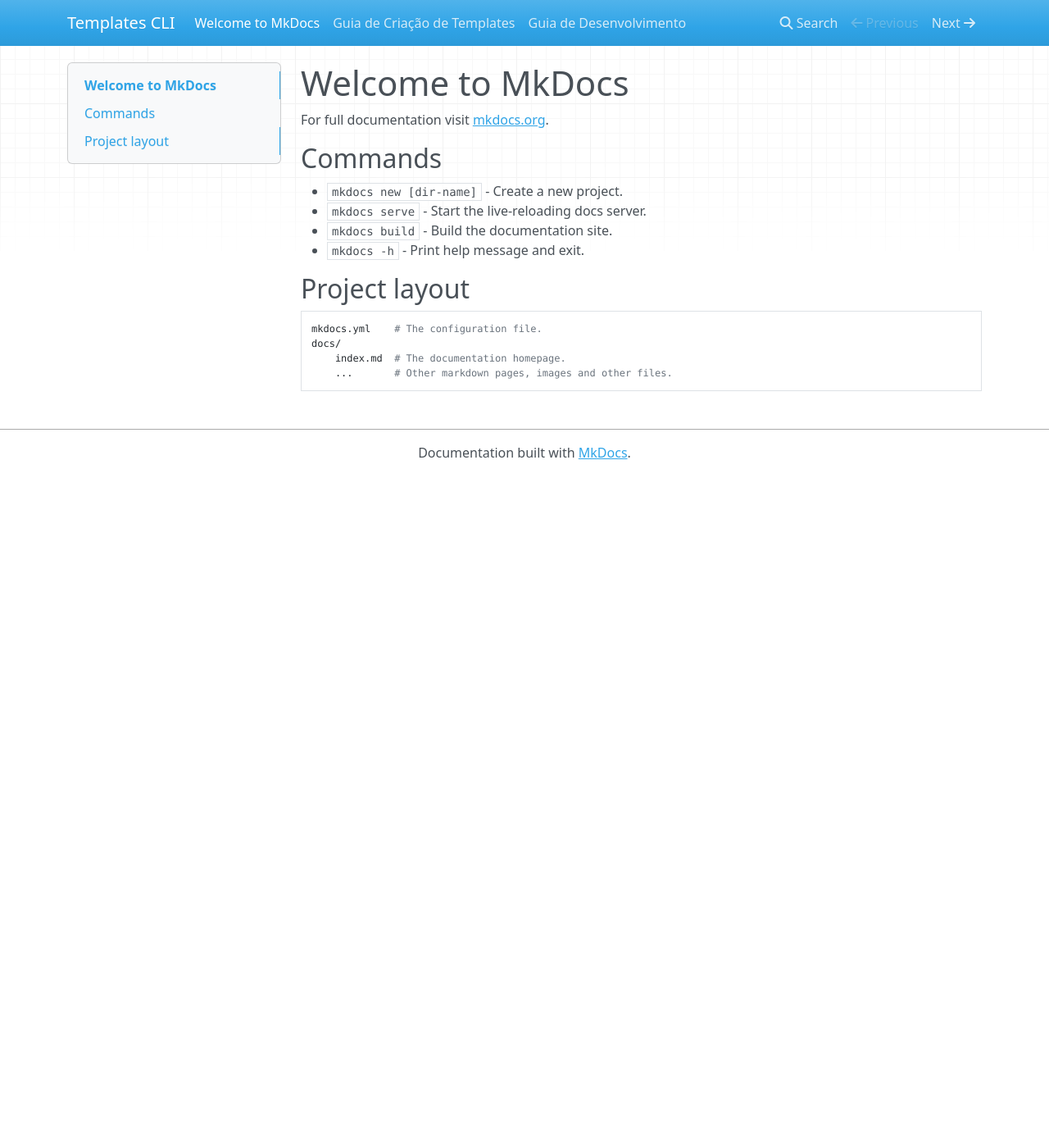
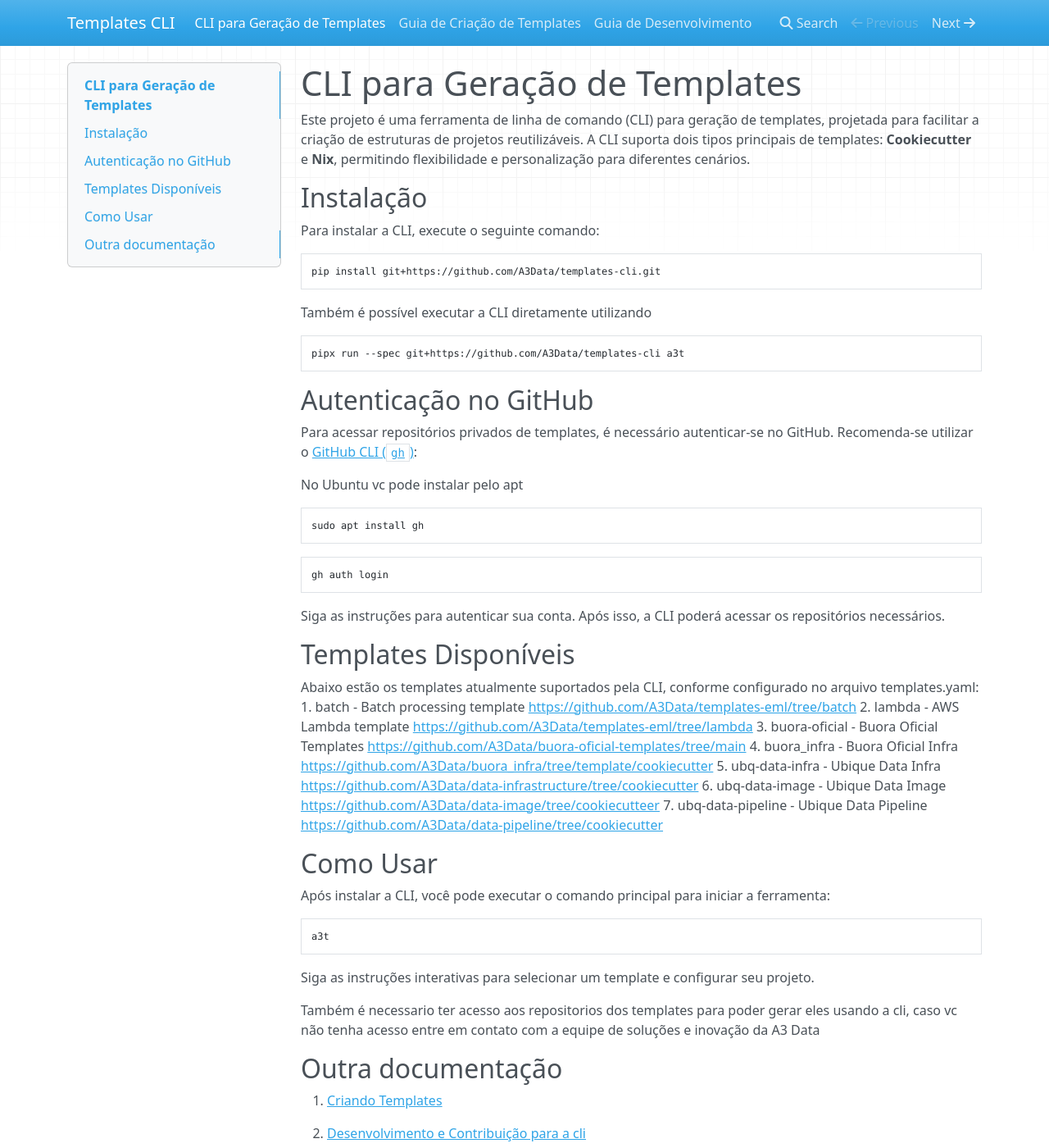
Before and after one commit to A3Data/templates-cli, an MkDocs documentation site: the page built from docs/index.md, in a window 1280 px wide and 1400 px high. Shown: the whole window at 82% size. Built offline with MkDocs 1.6.1, drawn with Linux system fonts in a browser that asks for light colours; nearby versions of some CDN libraries.

Commit message:
Update index.md

````diff
--- a/docs/index.md
+++ b/docs/index.md
@@ -1,17 +1,57 @@
-# Welcome to MkDocs
+# CLI para Geração de Templates
 
-For full documentation visit [mkdocs.org](https://www.mkdocs.org).
+Este projeto é uma ferramenta de linha de comando (CLI) para geração de templates, projetada para facilitar a criação de estruturas de projetos reutilizáveis. A CLI suporta dois tipos principais de templates: **Cookiecutter** e **Nix**, permitindo flexibilidade e personalização para diferentes cenários.
 
-## Commands
+## Instalação
 
-* `mkdocs new [dir-name]` - Create a new project.
-* `mkdocs serve` - Start the live-reloading docs server.
-* `mkdocs build` - Build the documentation site.
-* `mkdocs -h` - Print help message and exit.
+Para instalar a CLI, execute o seguinte comando:
+```bash
+pip install git+https://github.com/A3Data/templates-cli.git
+```
 
-## Project layout
+Também é possível executar a CLI diretamente utilizando
+```bash
+pipx run --spec git+https://github.com/A3Data/templates-cli a3t
+```
 
-    mkdocs.yml    # The configuration file.
-    docs/
-        index.md  # The documentation homepage.
-        ...       # Other markdown pages, images and other files.
+## Autenticação no GitHub
+
+Para acessar repositórios privados de templates, é necessário autenticar-se no GitHub. Recomenda-se utilizar o [GitHub CLI (`gh`)](https://cli.github.com/):
+
+No Ubuntu vc pode instalar pelo apt
+
+```bash
+sudo apt install gh
+```
+```bash
+gh auth login
+```
+
+Siga as instruções para autenticar sua conta. Após isso, a CLI poderá acessar os repositórios necessários.
+
+## Templates Disponíveis
+
+Abaixo estão os templates atualmente suportados pela CLI, conforme configurado no arquivo templates.yaml:
+1. batch - Batch processing template <https://github.com/A3Data/templates-eml/tree/batch>
+2. lambda - AWS Lambda template <https://github.com/A3Data/templates-eml/tree/lambda>
+3. buora-oficial - Buora Oficial Templates <https://github.com/A3Data/buora-oficial-templates/tree/main>
+4. buora_infra - Buora Oficial Infra <https://github.com/A3Data/buora_infra/tree/template/cookiecutter>
+5. ubq-data-infra - Ubique Data Infra <https://github.com/A3Data/data-infrastructure/tree/cookiecutter>
+6. ubq-data-image - Ubique Data Image <https://github.com/A3Data/data-image/tree/cookiecutteer>
+7. ubq-data-pipeline - Ubique Data Pipeline <https://github.com/A3Data/data-pipeline/tree/cookiecutter>
+## Como Usar
+
+Após instalar a CLI, você pode executar o comando principal para iniciar a ferramenta:
+```bash
+a3t
+```
+Siga as instruções interativas para selecionar um template e configurar seu projeto.
+
+Também é necessario ter acesso aos repositorios dos templates para poder gerar eles usando a cli, caso vc não tenha acesso entre em contato com a equipe de soluções e inovação da A3 Data
+
+
+## Outra documentação
+
+1. [Criando Templates](./docs/CREATING_TEMPLATES.md)
+
+2. [Desenvolvimento e Contribuição para a cli](./docs/DEVELOPMENT.md)
````
